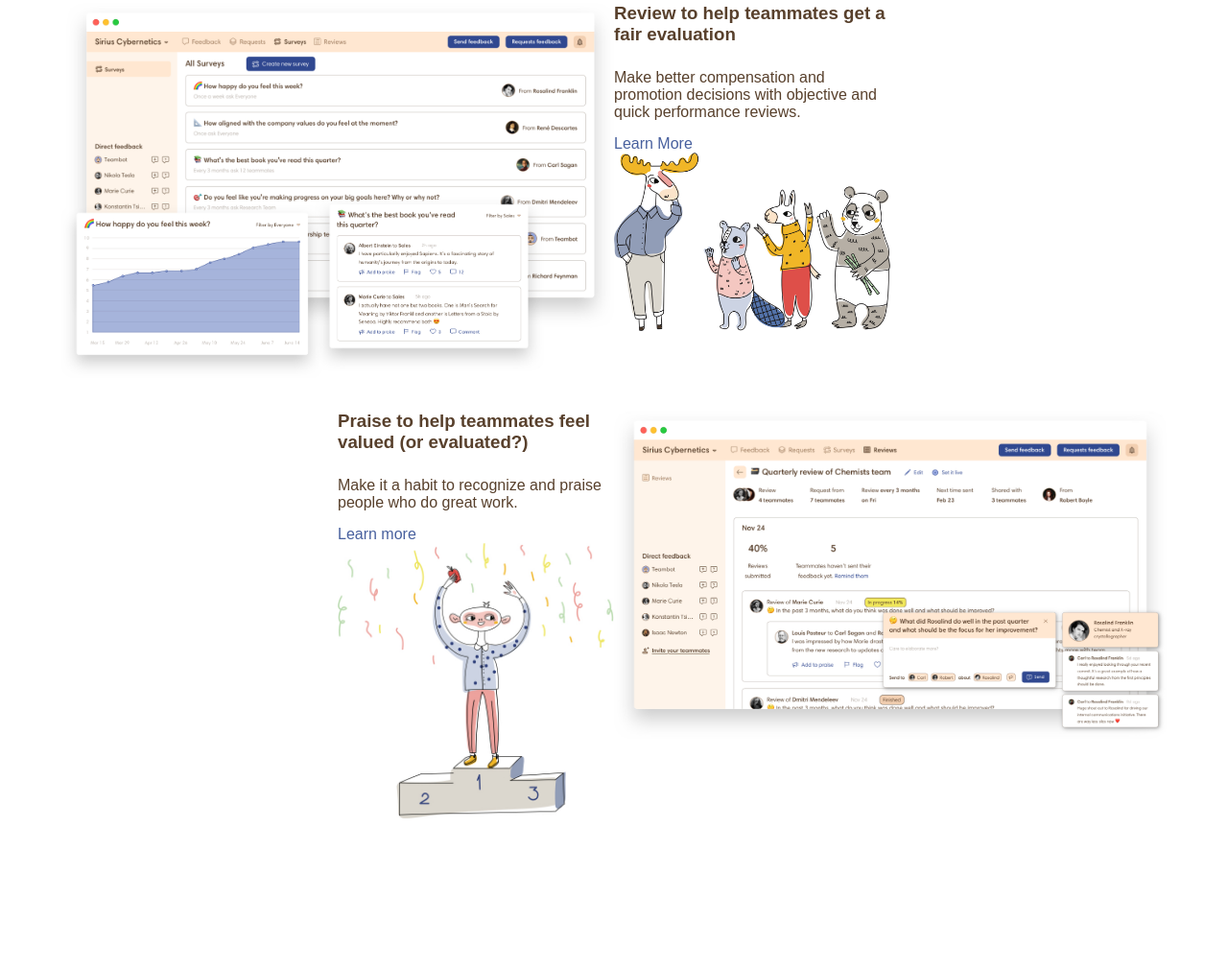
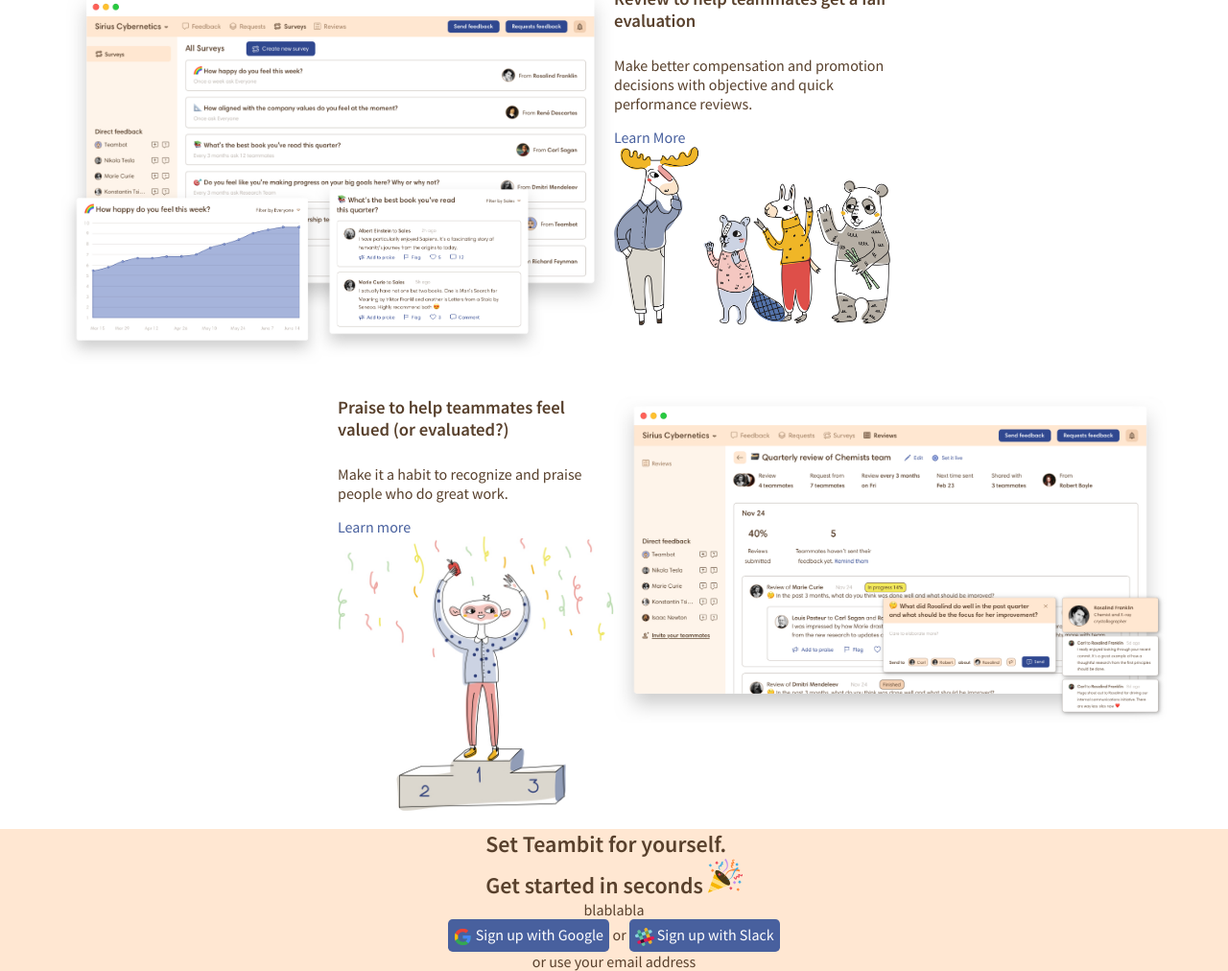
Before and after one commit to Carnicero90/node-sass-teambit, a website: page index.html in a window 1280 px wide. Shown: the part 2075-3087 px from the top of the page at 96% size. Before the commit the page ends 2947 px from the top, so only its background shows below. Drawn offline with Linux system fonts and the light colour scheme.

Commit message:
aggiunta bozza ultima sezione main

```diff
--- a/index.html
+++ b/index.html
@@ -5,6 +5,8 @@
     <meta charset="UTF-8">
     <meta http-equiv="X-UA-Compatible" content="IE=edge">
     <meta name="viewport" content="width=device-width, initial-scale=1.0">
+    <link rel="preconnect" href="https://fonts.gstatic.com">
+<link href="https://fonts.googleapis.com/css2?family=Source+Sans+Pro:wght@200;300;400;600&display=swap" rel="stylesheet">
     <!-- font-awesome version 5.15.2 -->
     <!-- <link rel="stylesheet" href="https://cdnjs.cloudflare.com/ajax/libs/font-awesome/5.15.2/css/all.min.css"> -->
     <!-- local css stylesheets -->
@@ -140,6 +142,27 @@
             </section>
             <!-- END section how -->
 
+            <section class="flexer col center-cross bg-brand">
+<h2>
+    Set Teambit for yourself. <br />
+    Get started in seconds <img src="img/happy.svg" alt="">
+</h2>
+<div class="core-mission">blablabla</div>
+<div class="logs text-center">
+    <a href="" class="main-btn">
+        <img src="img/google-logo.svg" alt="">
+        <span>Sign up with Google</span>
+    </a>
+    or
+    <a href="" class="main-btn">
+        <img src="img/slack-logo.svg" alt="">
+        <span>Sign up with Slack</span>
+    </a>
+    <p>or use your email address</p>
+</div>
+
+            </section>
+
 
         </main>
 
--- a/src/partials/_common.scss
+++ b/src/partials/_common.scss
@@ -1,6 +1,6 @@
 body {
     //test
-    font-family: sans-serif;
+    font-family: 'Source Sans Pro', sans-serif;
     color: $text_color;
 }
 
```
Also changed, not shown: dist/app.css.
